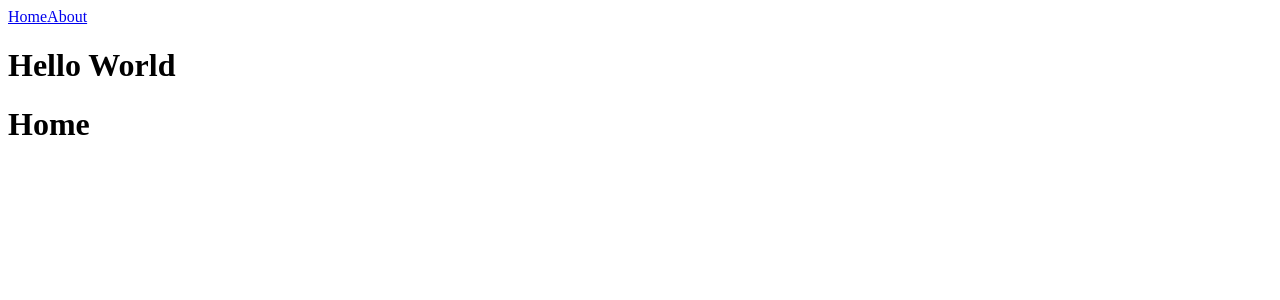
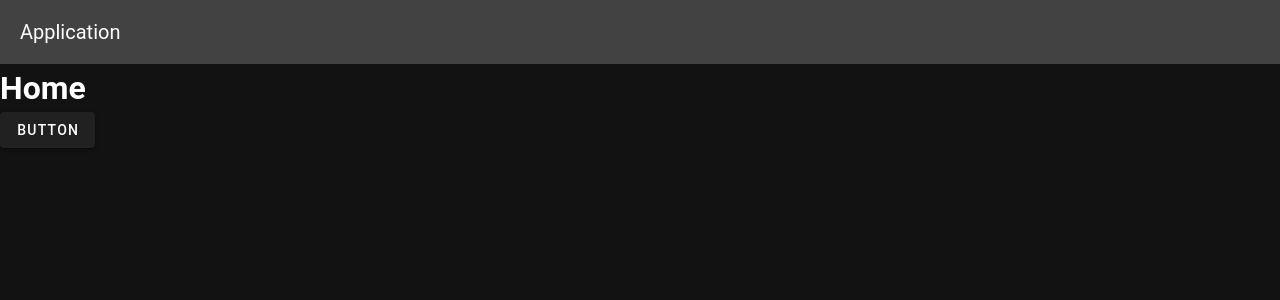
Before and after one commit to y-ogi/fastapi-postgresql-docker, a Vue app in the folder frontend/app/: page / in a window 1280 px wide. Shown: the top 300 px of the page. Built offline with nearby package versions, Linux system fonts and the light colour scheme.

Commit message:
add vuetify

```diff
--- a/frontend/app/package.json
+++ b/frontend/app/package.json
@@ -10,7 +10,8 @@
   "dependencies": {
     "core-js": "^3.8.3",
     "vue": "^3.2.13",
-    "vue-router": "4"
+    "vue-router": "4",
+    "vuetify": "^3.0.4"
   },
   "devDependencies": {
     "@babel/core": "^7.12.16",
--- a/frontend/app/src/App.vue
+++ b/frontend/app/src/App.vue
@@ -2,12 +2,6 @@
 </script>
 
 <template>
-  <header>
-    <nav>
-      <RouterLink to="/">Home</RouterLink>
-      <RouterLink to="/about">About</RouterLink>
-    </nav>
-  </header>
-  <h1>Hello World</h1>
+  <v-toolbar title="Application"></v-toolbar>
   <RouterView />
 </template>
--- a/frontend/app/src/main.js
+++ b/frontend/app/src/main.js
@@ -2,8 +2,23 @@ import { createApp } from 'vue'
 import App from './App.vue'
 import router from './router'
 
+// Vuetify
+import 'vuetify/styles'
+import { createVuetify } from 'vuetify'
+import * as components from 'vuetify/components'
+import * as directives from 'vuetify/directives'
+
+const vuetify = createVuetify({
+  components,
+  directives,
+  theme: {
+    defaultTheme: 'dark'
+  }
+})
+
 const app = createApp(App)
 
 app.use(router)
+app.use(vuetify)
 
 app.mount('#app')
--- a/frontend/app/src/views/HomeView.vue
+++ b/frontend/app/src/views/HomeView.vue
@@ -2,4 +2,7 @@
 
 <template>
   <h1>Home</h1>
+  <v-btn>
+  Button
+</v-btn>
 </template>
```
Also changed, not shown: 2 other files (tests, documents, lock files or other folders).
